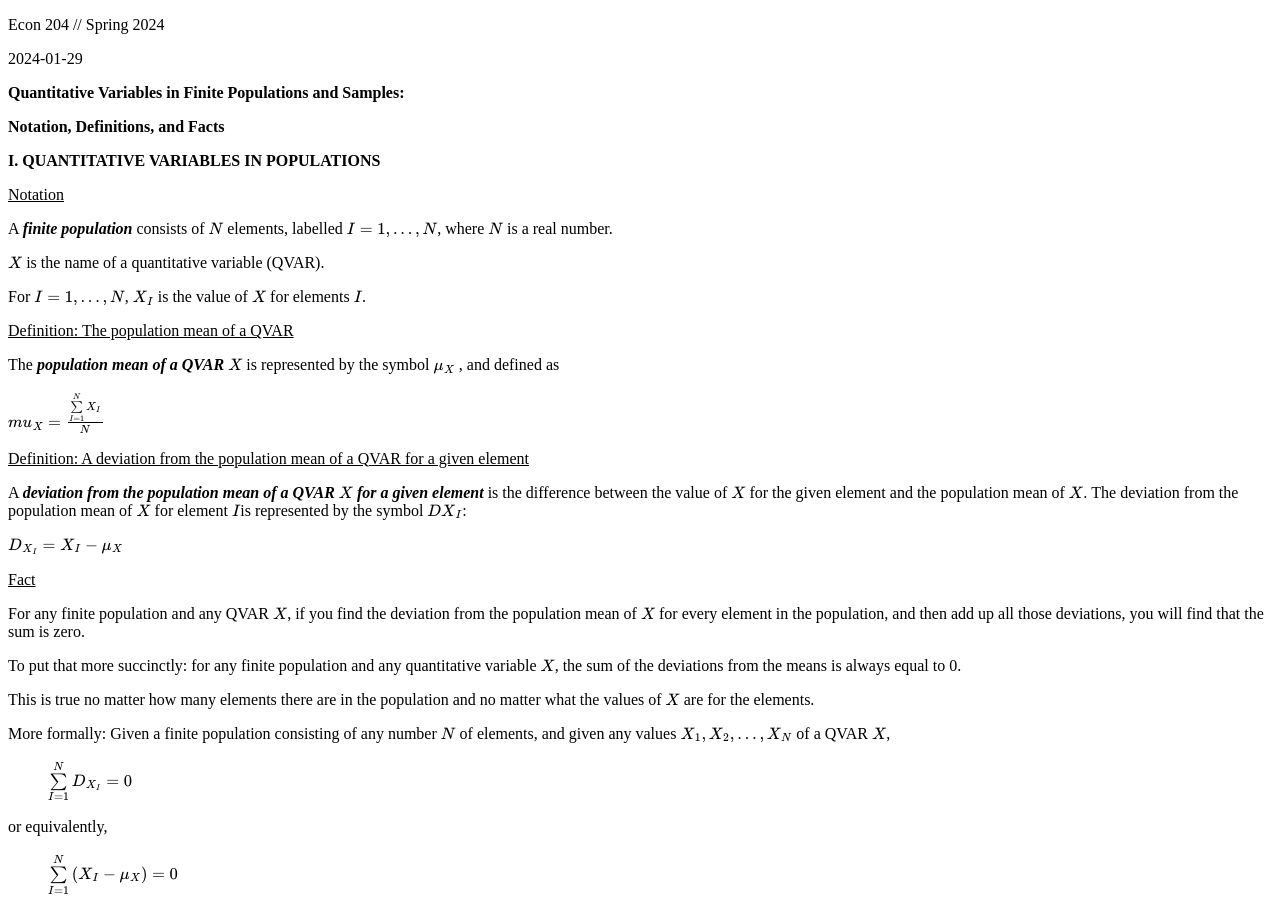
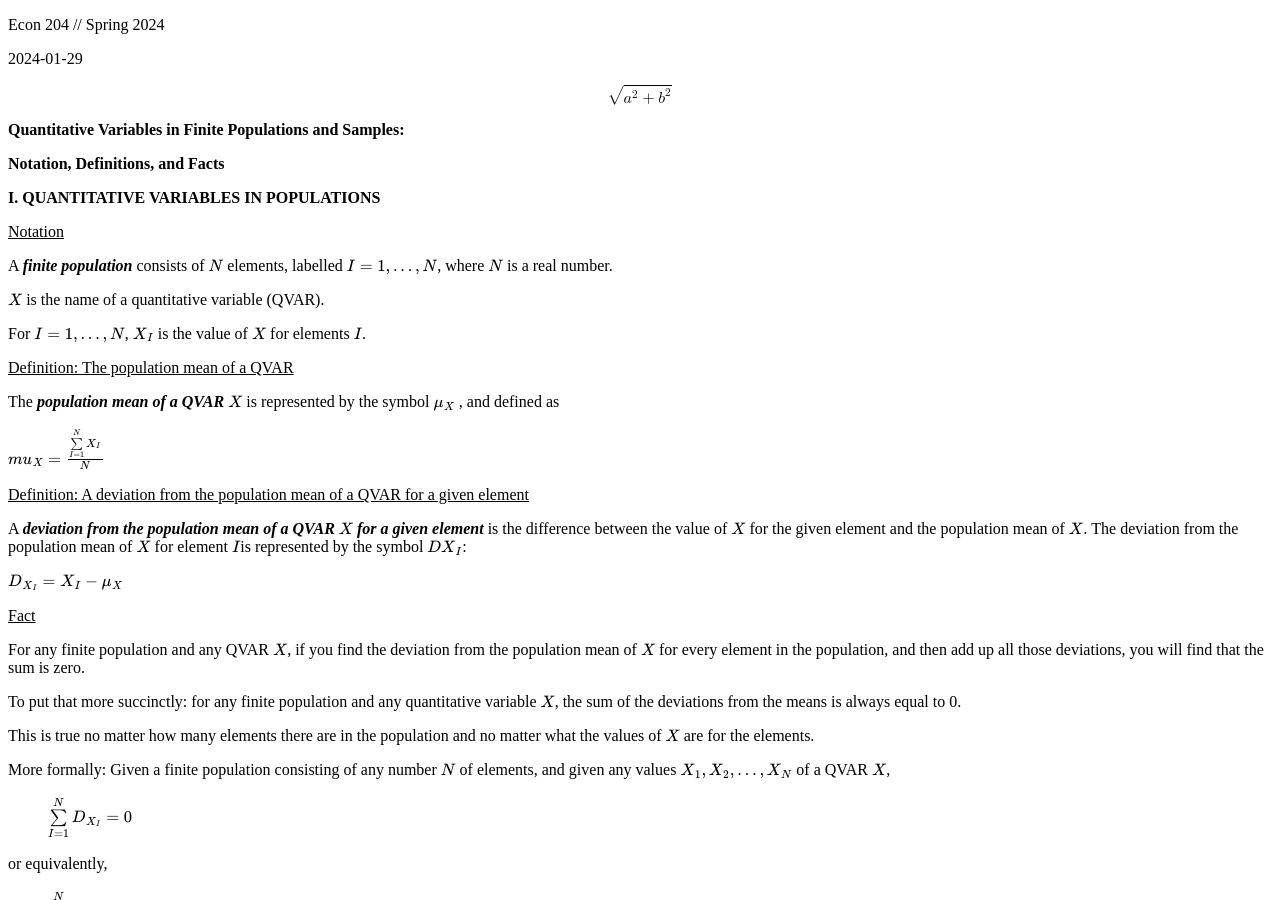
Before and after one commit to connor1883/pages-testing, a Jekyll site: the page built from index.md, in a window 1280 px wide and 900 px high. Built offline with Jekyll 4.4.1, drawn with Linux system fonts in a browser that asks for light colours; formulas are drawn with MathJax 3.

```diff
--- a/index.md
+++ b/index.md
@@ -5,6 +5,36 @@ title: Home
 Econ 204 // Spring 2024
 
 2024-01-29
+
+<math display='block'>
+ <semantics>
+  <mrow>
+   <msqrt>
+    <mrow>
+     <msup>
+      <mi>a</mi>
+      <mn>2</mn>
+     </msup>
+     <mo>+</mo><msup>
+      <mi>b</mi>
+      <mn>2</mn>
+     </msup>
+     </mrow>
+   </msqrt>
+   </mrow>
+  <annotation encoding='MathType-MTEF'>MathType@MTEF@5@5@+=
+  feaahGart1ev3aaatCvAUfeBSjuyZL2yd9gzLbvyNv2CaerbuLwBLn
+  hiov2DGi1BTfMBaeXatLxBI9gBaerbd9wDYLwzYbItLDharqqtubsr
+  4rNCHbGeaGqiVu0Je9sqqrpepC0xbbL8F4rqqrFfpeea0xe9Lq=Jc9
+  vqaqpepm0xbba9pwe9Q8fs0=yqaqpepae9pg0FirpepeKkFr0xfr=x
+  fr=xb9adbaqaaeGaciGaaiaabeqaamaabaabaaGcbaWaaOaaaeaaca
+  WGHbWaaWbaaSqabeaacaaIYaaaaOGaey4kaSIaamOyamaaCaaaleqa
+  baGaaGOmaaaaaeqaaaaa@3A92@
+  </annotation>
+ </semantics>
+</math>
+
+
 
 **Quantitative Variables in Finite Populations and Samples:**
 
```
